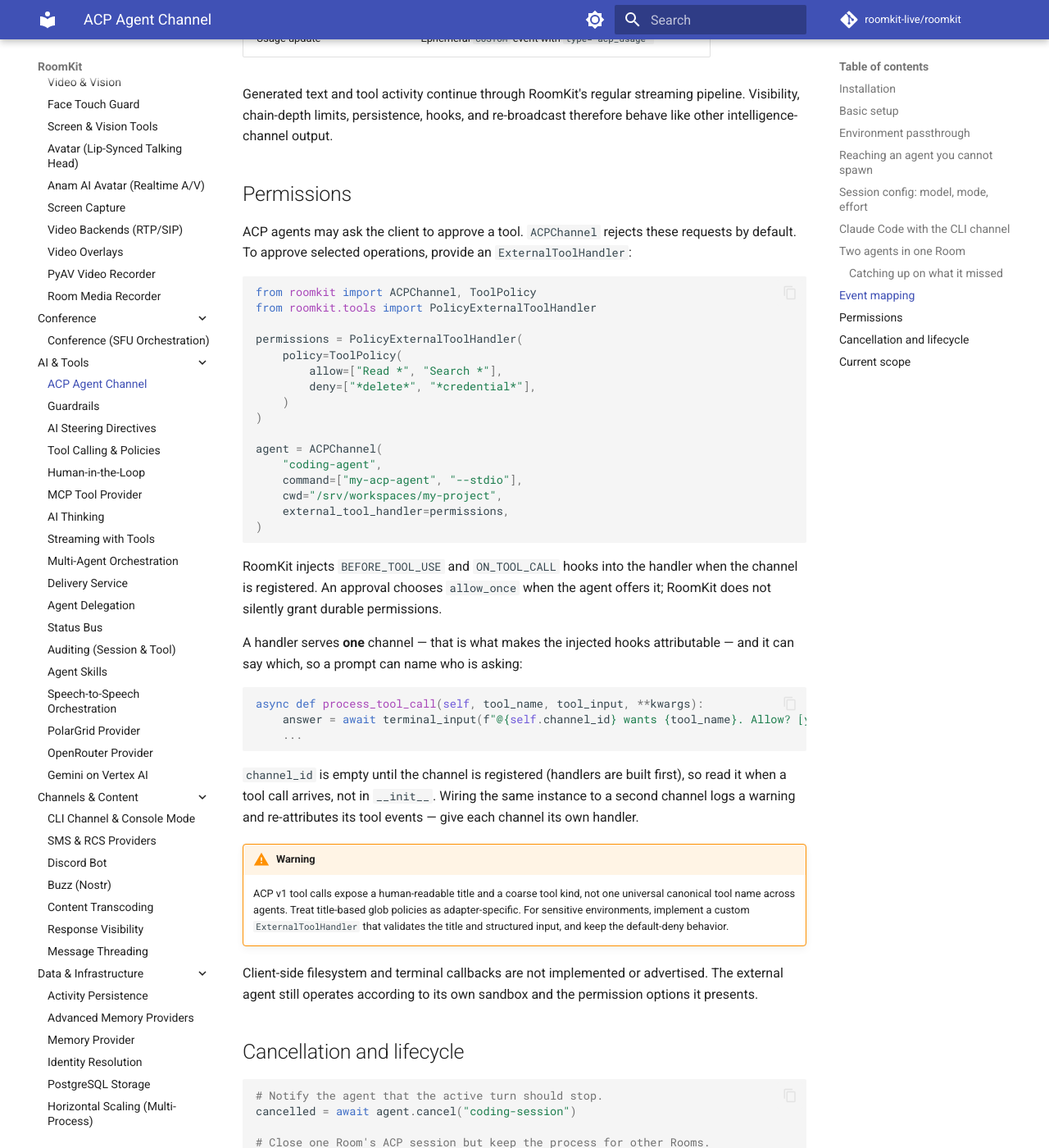
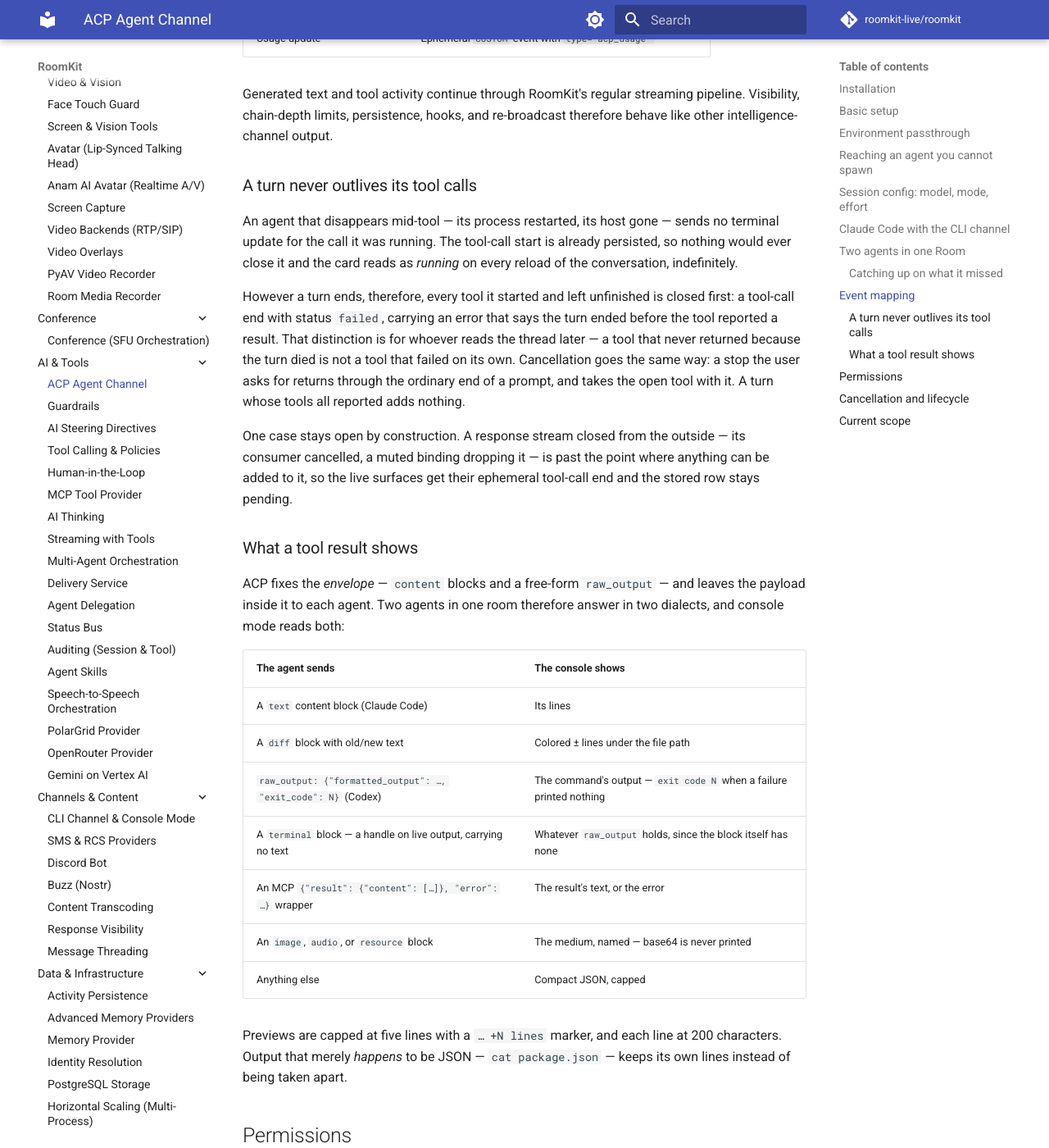
Before and after one commit to roomkit-live/roomkit-docs, an MkDocs documentation site: the page built from docs/guides/acp-channel.md, in a window 1280 px wide and 1400 px high, scrolled down 7472 px. Shown: the whole window at 82% size. Built offline with MkDocs 1.6.1 and Material for MkDocs 9.7.7, drawn with Linux system fonts in a browser that asks for light colours; comment, search, counter and statistics services are not loaded.

Commit message:
docs(acp): a turn never outlives its tool calls (RMK-106)

```diff
--- a/docs/guides/acp-channel.md
+++ b/docs/guides/acp-channel.md
@@ -372,6 +372,46 @@ Generated text and tool activity continue through RoomKit's regular streaming
 pipeline. Visibility, chain-depth limits, persistence, hooks, and re-broadcast
 therefore behave like other intelligence-channel output.
 
+### A turn never outlives its tool calls
+
+An agent that disappears mid-tool — its process restarted, its host gone — sends
+no terminal update for the call it was running. The tool-call start is already
+persisted, so nothing would ever close it and the card reads as *running* on
+every reload of the conversation, indefinitely.
+
+However a turn ends, therefore, every tool it started and left unfinished is
+closed first: a tool-call end with status `failed`, carrying an error that says
+the turn ended before the tool reported a result. That distinction is for
+whoever reads the thread later — a tool that never returned because the turn
+died is not a tool that failed on its own. Cancellation goes the same way: a
+stop the user asks for returns through the ordinary end of a prompt, and takes
+the open tool with it. A turn whose tools all reported adds nothing.
+
+One case stays open by construction. A response stream closed from the outside —
+its consumer cancelled, a muted binding dropping it — is past the point where
+anything can be added to it, so the live surfaces get their ephemeral tool-call
+end and the stored row stays pending.
+
+### What a tool result shows
+
+ACP fixes the *envelope* — `content` blocks and a free-form `raw_output` — and
+leaves the payload inside it to each agent. Two agents in one room therefore
+answer in two dialects, and console mode reads both:
+
+| The agent sends | The console shows |
+|---|---|
+| A `text` content block (Claude Code) | Its lines |
+| A `diff` block with old/new text | Colored ± lines under the file path |
+| `raw_output: {"formatted_output": …, "exit_code": N}` (Codex) | The command's output — `exit code N` when a failure printed nothing |
+| A `terminal` block — a handle on live output, carrying no text | Whatever `raw_output` holds, since the block itself has none |
+| An MCP `{"result": {"content": […]}, "error": …}` wrapper | The result's text, or the error |
+| An `image`, `audio`, or `resource` block | The medium, named — base64 is never printed |
+| Anything else | Compact JSON, capped |
+
+Previews are capped at five lines with a `… +N lines` marker, and each line at
+200 characters. Output that merely *happens* to be JSON — `cat package.json` —
+keeps its own lines instead of being taken apart.
+
 ## Permissions
 
 ACP agents may ask the client to approve a tool. `ACPChannel` rejects these
```
